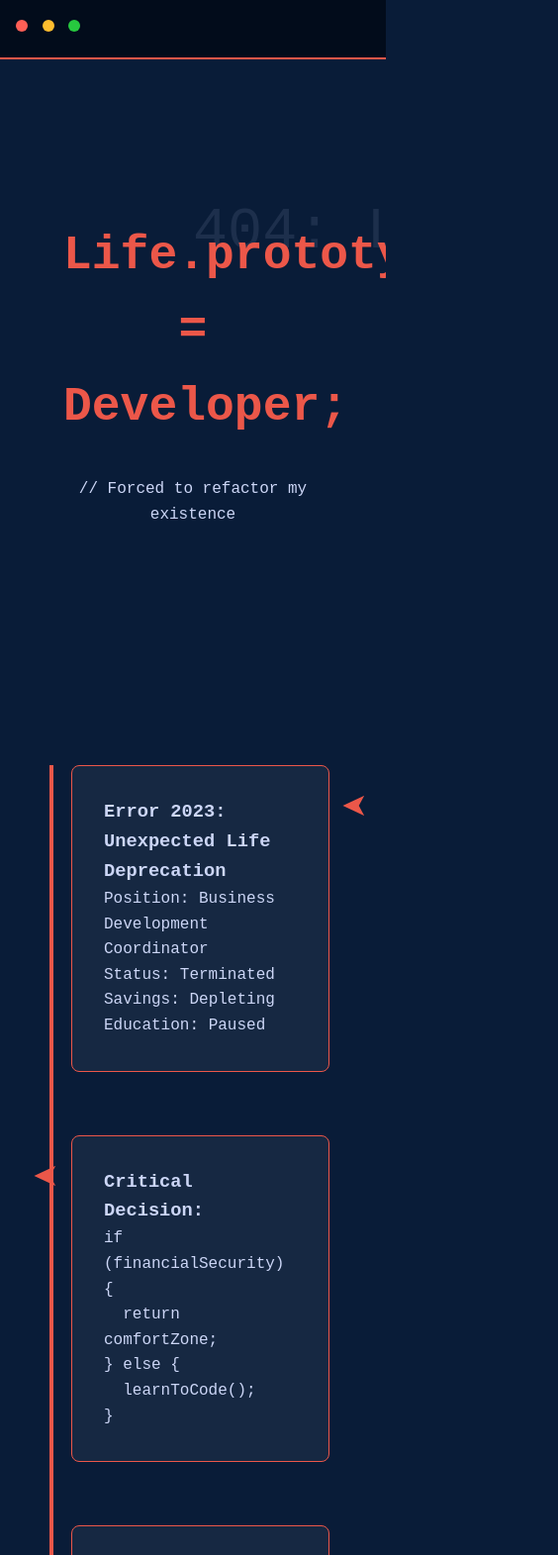
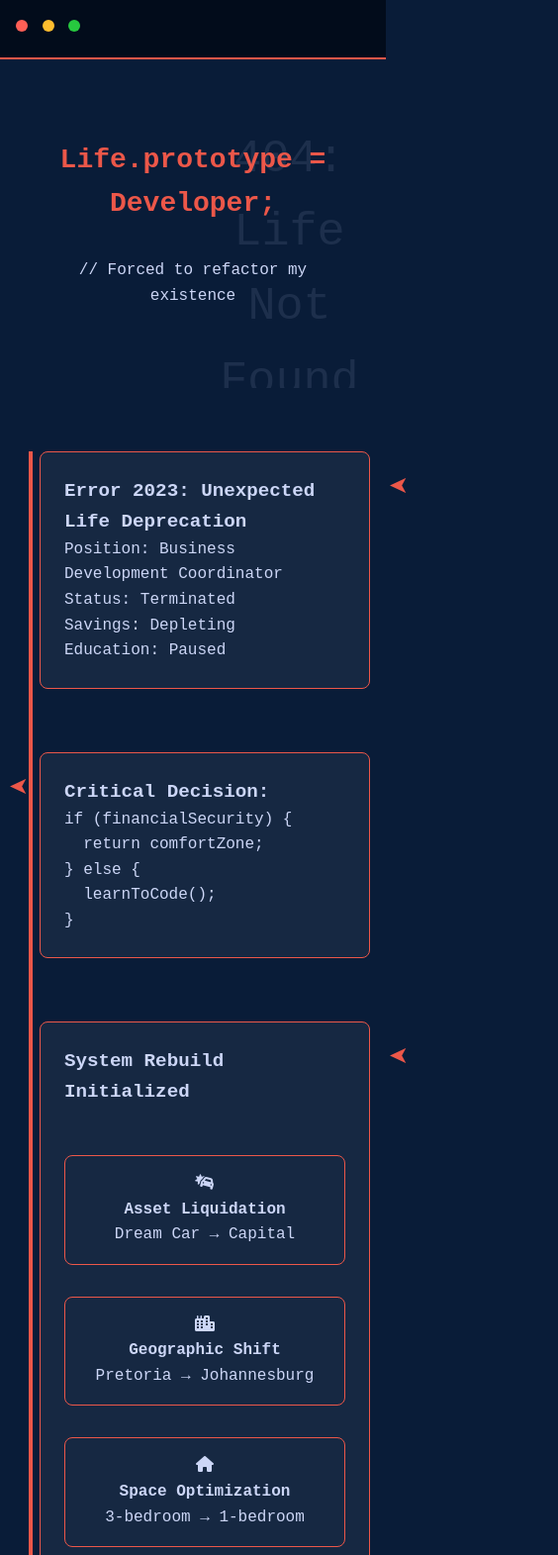
Before and after one commit to KatekaniN/eoy-presso-site, a plain HTML site: page index.html in a window 390 px wide. Shown: the top 1571 px of the page at 99% size, 564 px wide, since content can reach past the window. Drawn offline with Linux system fonts and the light colour scheme.

Commit message:
add site

```diff
--- a/index.html
+++ b/index.html
@@ -258,6 +258,101 @@
             padding-left: 2rem;
             margin: 2rem 0;
         }
+
+@media (max-width: 768px) {
+    .container {
+        padding: 1rem;
+    }
+
+    .hero {
+        padding: 4rem 1rem;
+    }
+
+    .hero h1 {
+        font-size: 2rem;
+    }
+
+    .hero::before {
+        font-size: 12vw;
+        white-space: pre-wrap;
+        text-align: center;
+    }
+
+    /* Timeline adjustments */
+    .timeline::before {
+        left: 15px;
+    }
+
+    .timeline-content {
+        width: calc(100% - 3rem);
+        margin-left: 2rem;
+        padding: 1.5rem;
+    }
+
+    .timeline-content::before {
+        left: -2rem !important;
+        font-size: 1.5rem;
+    }
+
+    /* Phase container adjustments */
+    .phase-container {
+        grid-template-columns: 1fr;
+        gap: 1rem;
+    }
+
+    .phase-marker {
+        position: relative;
+        top: auto;
+        margin-bottom: 1rem;
+    }
+
+    /* Grid adjustments */
+    .sacrifice-grid,
+    .project-grid,
+    .stats-grid {
+        grid-template-columns: 1fr;
+    }
+
+    .sacrifice-card,
+    .project-card,
+    .stat-box {
+        padding: 1rem;
+    }
+
+    /* Typography adjustments */
+    h3 {
+        font-size: 1.2rem;
+    }
+
+    .stat-number {
+        font-size: 1.8rem;
+    }
+
+    /* Code blocks */
+    p {
+        word-break: break-word;
+        overflow-wrap: break-word;
+    }
+}
+
+@media (max-width: 480px) {
+    .hero h1 {
+        font-size: 1.75rem;
+    }
+
+    .timeline-content {
+        width: calc(100% - 1.5rem);
+        margin-left: 1.5rem;
+    }
+
+    .tech-pill {
+        font-size: 0.8rem;
+    }
+
+    .stat-box {
+        padding: 1rem 0.5rem;
+    }
+}
     </style>
 </head>
 
```
